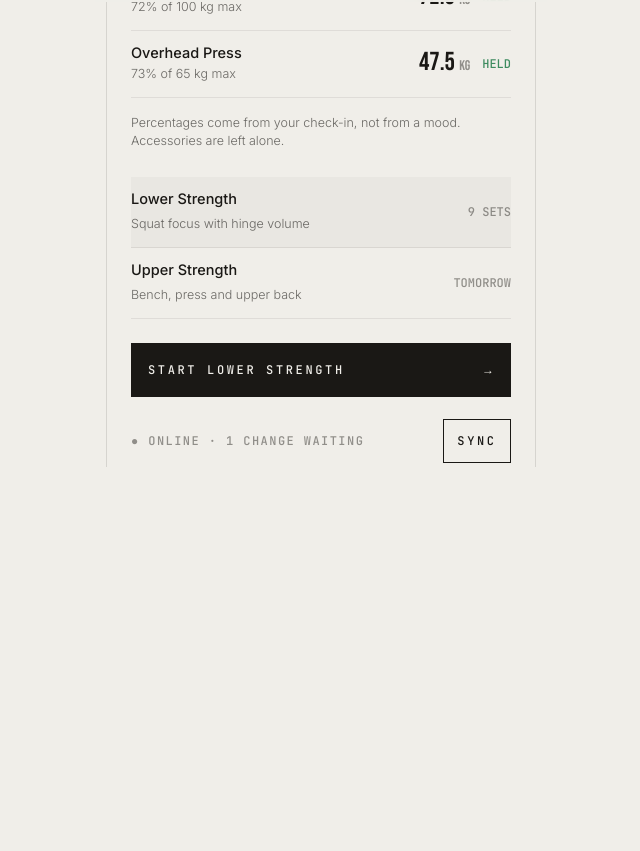
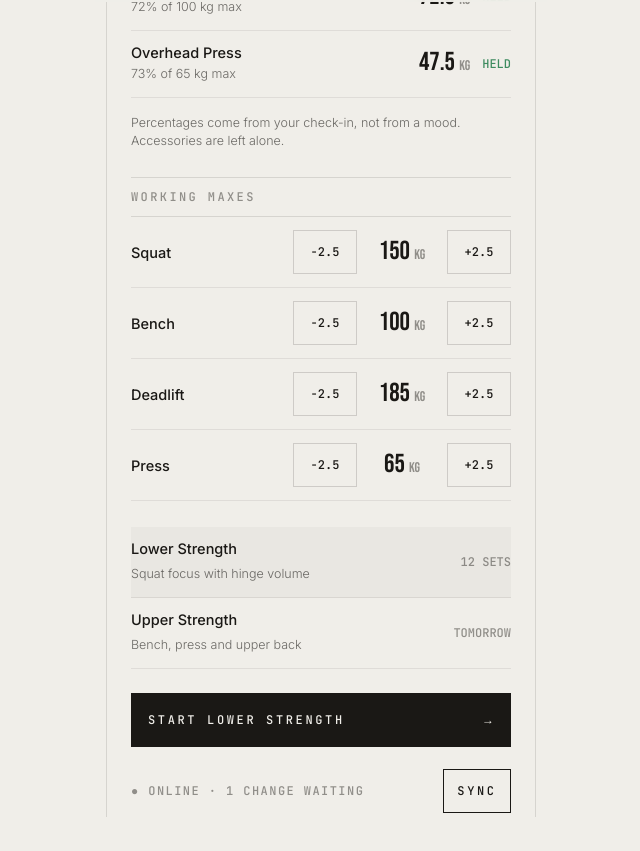
Before and after one commit to reagankangfitness-droid/STR, a React (Vite) app: page / in a window 1280 px wide. Shown: the part 798-1649 px from the top of the page, without its empty margins (319-959 px from the left). Before the commit the page ends 1351 px from the top, so only its background shows below. Built offline with nearby package versions, Linux system fonts and the light colour scheme.

Commit message:
Add max setup and set editing

```diff
--- a/src/App.css
+++ b/src/App.css
@@ -249,6 +249,10 @@ button:disabled {
   margin-top: 26px;
 }
 
+.maxes-list {
+  margin-top: 26px;
+}
+
 .section-label {
   padding: 11px 0;
   border-top: 1px solid var(--rule);
@@ -315,6 +319,46 @@ button:disabled {
 
 .footnote {
   padding-top: 12px;
+}
+
+.max-row {
+  display: grid;
+  grid-template-columns: minmax(0, 1fr) 64px 74px 64px;
+  gap: 8px;
+  align-items: center;
+  padding: 13px 0;
+  border-bottom: 1px solid var(--rule-soft);
+}
+
+.max-row span {
+  color: var(--ink);
+  font-size: 14.5px;
+  font-weight: 500;
+}
+
+.max-row button {
+  min-height: 44px;
+  border: 1px solid var(--field);
+  background: transparent;
+  color: var(--ink);
+  font-family: "JetBrains Mono", monospace;
+  font-size: 12px;
+  font-weight: 500;
+}
+
+.max-row strong {
+  font-family: "Bebas Neue", sans-serif;
+  font-size: 26px;
+  font-weight: 400;
+  line-height: 0.95;
+  text-align: center;
+  white-space: nowrap;
+}
+
+.max-row em {
+  color: var(--ink-45);
+  font-size: 14px;
+  font-style: normal;
 }
 
 .why-panel {
@@ -579,11 +623,22 @@ button:disabled {
 .stepper button {
   min-height: 44px;
   border: 0;
+  border-right: 1px solid var(--rule-soft);
   background: transparent;
   color: var(--ink);
   font-family: "JetBrains Mono", monospace;
   font-size: 12px;
   font-weight: 500;
+}
+
+.stepper button:nth-of-type(4n) {
+  border-right: 0;
+}
+
+.stepper .delete-set {
+  grid-column: 3 / -1;
+  border-top: 1px solid var(--rule-soft);
+  color: var(--amber);
 }
 
 .stepper span {
--- a/src/App.tsx
+++ b/src/App.tsx
@@ -43,7 +43,7 @@ type Session = {
 }
 
 type SyncState = { online: boolean; queued: number }
-type SetOverride = { kg: number; reps: number }
+type SetOverride = { kg: number; reps: number; rpe: number | null }
 
 type StoredState = {
   profile: Profile
@@ -196,7 +196,16 @@ function roundTo2_5(value: number) {
   return Math.round(value / 2.5) * 2.5
 }
 
+function roundToHalf(value: number) {
+  return Math.round(value * 2) / 2
+}
+
 function formatKg(value: number | null | undefined) {
+  if (value === null || value === undefined) return '—'
+  return Number.isInteger(value) ? String(value) : value.toFixed(1)
+}
+
+function formatRpe(value: number | null | undefined) {
   if (value === null || value === undefined) return '—'
   return Number.isInteger(value) ? String(value) : value.toFixed(1)
 }
@@ -254,6 +263,10 @@ function dateLabel(date: string | Date = new Date()) {
   return `${weekday} ${day} ${month}`
 }
 
+function workoutSetCount(workout: Workout) {
+  return workout.exercises.reduce((total, exercise) => total + exercise.sets, 0)
+}
+
 function App() {
   const [state, setState] = useState<StoredState>(() => readState())
   const [tab, setTab] = useState<Tab>(() => readInitialTab())
@@ -293,7 +306,7 @@ function App() {
     .flatMap((workout) => workout.exercises)
     .find((exercise) => exercise.lift === state.selectedLift)
   const restRemaining = state.restStartedAt
-    ? Math.max(0, restSeconds - Math.floor((tick - Number(new Date(state.restStartedAt))) / 1000))
+    ? Math.min(restSeconds, Math.max(0, restSeconds - Math.floor((tick - Number(new Date(state.restStartedAt))) / 1000)))
     : 0
   const verdict = (squatTarget?.adj ?? 0) === 0
     ? {
@@ -336,6 +349,17 @@ function App() {
     }))
   }
 
+  function updateMax(lift: Lift, delta: number) {
+    setState((current) => ({
+      ...current,
+      maxes: {
+        ...current.maxes,
+        [lift]: Math.max(0, roundTo2_5(current.maxes[lift] + delta)),
+      },
+      sync: { ...current.sync, queued: current.sync.queued + 1 },
+    }))
+  }
+
   function startWorkout(workoutId = lowerWorkout.id) {
     const now = new Date().toISOString()
     setState((current) => ({
@@ -356,6 +380,7 @@ function App() {
     const override = state.setOverrides[row.key]
     const kg = override?.kg ?? row.target?.kg ?? 0
     const reps = override?.reps ?? row.exercise.reps
+    const rpe = override?.rpe ?? row.exercise.rpe ?? null
     const now = new Date().toISOString()
 
     setState((current) => ({
@@ -368,7 +393,7 @@ function App() {
           index: row.index,
           kg,
           reps,
-          rpe: row.exercise.rpe ?? null,
+          rpe,
           at: now,
         },
       ],
@@ -390,13 +415,14 @@ function App() {
           [row.key]: {
             kg: logged?.kg ?? row.target?.kg ?? 0,
             reps: logged?.reps ?? row.exercise.reps,
+            rpe: logged?.rpe ?? row.exercise.rpe ?? null,
           },
         },
       }
     })
   }
 
-  function adjustSet(exerciseId: string, index: number, field: 'kg' | 'reps', delta: number) {
+  function adjustSet(exerciseId: string, index: number, field: 'kg' | 'reps' | 'rpe', delta: number) {
     const key = `${exerciseId}:${index}`
     setState((current) => ({
       ...current,
@@ -404,7 +430,11 @@ function App() {
         set.exerciseId === exerciseId && set.index === index
           ? {
               ...set,
-              [field]: field === 'kg' ? Math.max(0, roundTo2_5(set.kg + delta)) : Math.max(1, set.reps + delta),
+              [field]: field === 'kg'
+                ? Math.max(0, roundTo2_5(set.kg + delta))
+                : field === 'reps'
+                  ? Math.max(1, set.reps + delta)
+                  : Math.max(1, Math.min(10, roundToHalf((set.rpe ?? 7) + delta))),
             }
           : set,
       ),
@@ -417,10 +447,29 @@ function App() {
           reps: field === 'reps'
             ? Math.max(1, (current.setOverrides[key]?.reps ?? current.activeSets.find((set) => set.exerciseId === exerciseId && set.index === index)?.reps ?? 1) + delta)
             : (current.setOverrides[key]?.reps ?? current.activeSets.find((set) => set.exerciseId === exerciseId && set.index === index)?.reps ?? 1),
+          rpe: field === 'rpe'
+            ? Math.max(1, Math.min(10, roundToHalf((current.setOverrides[key]?.rpe ?? current.activeSets.find((set) => set.exerciseId === exerciseId && set.index === index)?.rpe ?? 7) + delta)))
+            : (current.setOverrides[key]?.rpe ?? current.activeSets.find((set) => set.exerciseId === exerciseId && set.index === index)?.rpe ?? null),
         },
       },
       sync: { ...current.sync, queued: current.sync.queued + 1 },
     }))
+  }
+
+  function deleteSet(exerciseId: string, index: number) {
+    const key = `${exerciseId}:${index}`
+    setState((current) => {
+      const nextOverrides = { ...current.setOverrides }
+      delete nextOverrides[key]
+
+      return {
+        ...current,
+        activeSets: current.activeSets.filter((set) => !(set.exerciseId === exerciseId && set.index === index)),
+        setOverrides: nextOverrides,
+        sync: { ...current.sync, queued: current.sync.queued + 1 },
+      }
+    })
+    setOverrideKey(null)
   }
 
   function addSet() {
@@ -480,6 +529,7 @@ function App() {
             state={state}
             syncNow={syncNow}
             targetMap={targetMap}
+            updateMax={updateMax}
             upperWorkout={upperWorkout}
             verdict={verdict}
             setShowWhy={setShowWhy}
@@ -494,6 +544,7 @@ function App() {
             adjustSet={adjustSet}
             addSet={addSet}
             completeSession={completeSession}
+            deleteSet={deleteSet}
             doneCount={doneCount}
             logSet={logSet}
             loggedKeys={loggedKeys}
@@ -540,6 +591,7 @@ function Today({
   state,
   syncNow,
   targetMap,
+  updateMax,
   upperWorkout,
   verdict,
 }: {
@@ -554,6 +606,7 @@ function Today({
   state: StoredState
   syncNow: () => void
   targetMap: Map<string, TargetResult>
+  updateMax: (lift: Lift, delta: number) => void
   upperWorkout: Workout
   verdict: { badge: string; sentence: string }
 }) {
@@ -615,11 +668,18 @@ function Today({
         <p className="footnote">Percentages come from your check-in, not from a mood. Accessories are left alone.</p>
       </section>
 
+      <section className="maxes-list">
+        <h2 className="section-label">Working maxes</h2>
+        {(['squat', 'bench', 'deadlift', 'press'] as Lift[]).map((lift) => (
+          <MaxRow key={lift} lift={lift} units={profile.units} value={state.maxes[lift]} updateMax={updateMax} />
+        ))}
+      </section>
+
       <section className="session-list">
         <button className="session-choice today-choice" onClick={() => startWorkout(lowerWorkout.id)} type="button">
           <span>{lowerWorkout.name}</span>
           <p>{lowerWorkout.detail}</p>
-          <em>9 SETS</em>
+          <em>{workoutSetCount(lowerWorkout)} SETS</em>
         </button>
         <button className="session-choice" onClick={() => startWorkout(upperWorkout.id)} type="button">
           <span>{upperWorkout.name}</span>
@@ -638,6 +698,34 @@ function Today({
         <button onClick={syncNow} type="button">Sync</button>
       </div>
     </>
+  )
+}
+
+function MaxRow({
+  lift,
+  units,
+  updateMax,
+  value,
+}: {
+  lift: Lift
+  units: string
+  updateMax: (lift: Lift, delta: number) => void
+  value: number
+}) {
+  const liftLabels: Record<Lift, string> = {
+    squat: 'Squat',
+    bench: 'Bench',
+    deadlift: 'Deadlift',
+    press: 'Press',
+  }
+
+  return (
+    <div className="max-row">
+      <span>{liftLabels[lift]}</span>
+      <button onClick={() => updateMax(lift, -2.5)} type="button">−2.5</button>
+      <strong>{formatKg(value)} <em>{units}</em></strong>
+      <button onClick={() => updateMax(lift, 2.5)} type="button">+2.5</button>
+    </div>
   )
 }
 
@@ -677,6 +765,7 @@ function Log({
   adjustSet,
   addSet,
   completeSession,
+  deleteSet,
   doneCount,
   logSet,
   loggedKeys,
@@ -693,9 +782,10 @@ function Log({
   activeSets: LoggedSet[]
   activeTarget?: TargetResult
   activeWorkout: Workout
-  adjustSet: (exerciseId: string, index: number, field: 'kg' | 'reps', delta: number) => void
+  adjustSet: (exerciseId: string, index: number, field: 'kg' | 'reps' | 'rpe', delta: number) => void
   addSet: () => void
   completeSession: () => void
+  deleteSet: (exerciseId: string, index: number) => void
   doneCount: number
   logSet: (row: { exercise: PlannedExercise; index: number; key: string; target?: TargetResult }) => void
   loggedKeys: Set<string>
@@ -739,6 +829,7 @@ function Log({
           const isNext = row.key === nextKey
           const displayKg = override?.kg ?? logged?.kg ?? row.target?.kg
           const displayReps = override?.reps ?? logged?.reps ?? row.exercise.reps
+          const displayRpe = override?.rpe ?? logged?.rpe ?? row.exercise.rpe ?? null
 
           return (
             <div className={`set-row ${isLogged ? 'logged' : ''} ${isNext ? 'next' : ''}`} key={row.key}>
@@ -746,14 +837,17 @@ function Log({
               <button onClick={() => logSet(row)} type="button">{isLogged ? 'logged' : isNext ? 'up next' : 'pending'}</button>
               <button onClick={() => toggleOverride(row)} type="button">{formatKg(displayKg)}</button>
               <button onClick={() => toggleOverride(row)} type="button">{displayReps}</button>
-              <button onClick={() => logSet(row)} type="button">{logged?.rpe ?? '—'}</button>
+              <button onClick={() => toggleOverride(row)} type="button">{formatRpe(displayRpe)}</button>
               {overrideKey === row.key && (
                 <div className="stepper">
-                  <span>{formatKg(displayKg)} KG · {displayReps} REPS</span>
+                  <span>{formatKg(displayKg)} KG · {displayReps} REPS · RPE {formatRpe(displayRpe)}</span>
                   <button onClick={() => adjustSet(row.exercise.id, row.index, 'kg', -2.5)} type="button">−2.5</button>
                   <button onClick={() => adjustSet(row.exercise.id, row.index, 'kg', 2.5)} type="button">+2.5</button>
                   <button onClick={() => adjustSet(row.exercise.id, row.index, 'reps', -1)} type="button">−1 REP</button>
                   <button onClick={() => adjustSet(row.exercise.id, row.index, 'reps', 1)} type="button">+1 REP</button>
+                  <button onClick={() => adjustSet(row.exercise.id, row.index, 'rpe', -0.5)} type="button">−0.5 RPE</button>
+                  <button onClick={() => adjustSet(row.exercise.id, row.index, 'rpe', 0.5)} type="button">+0.5 RPE</button>
+                  {isLogged && <button className="delete-set" onClick={() => deleteSet(row.exercise.id, row.index)} type="button">Delete set</button>}
                 </div>
               )}
             </div>
```
